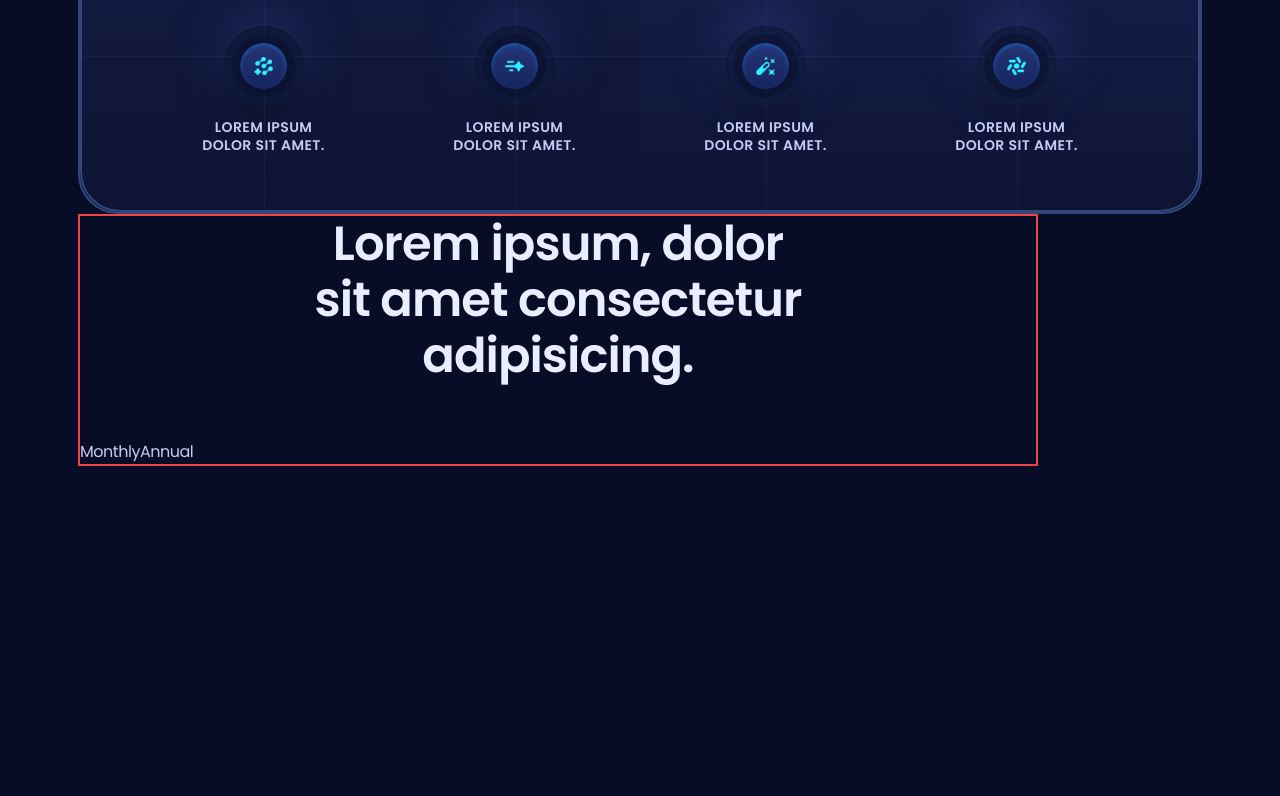
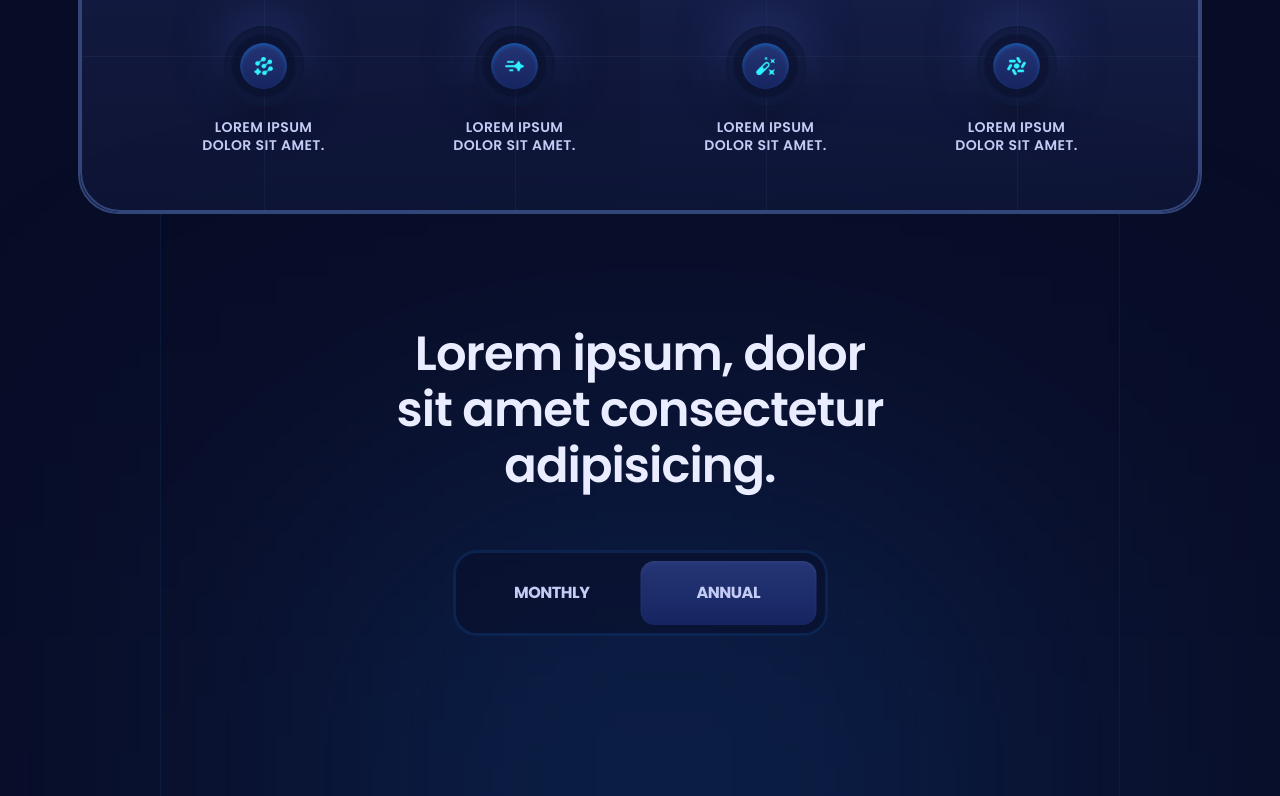
Before and after one commit to Dimterion/landing-page, a React (Vite) app: page / in a window 1280 px wide. Shown: the part 1510-2306 px from the top of the page. Before the commit the page ends 1976 px from the top, so only its background shows below. Built offline with nearby package versions, Linux system fonts and the light colour scheme.

Commit message:
add toggle to pricing component

```diff
--- a/src/components/Pricing.jsx
+++ b/src/components/Pricing.jsx
@@ -1,17 +1,37 @@
+import clsx from "clsx";
+import { useState } from "react";
 import { Element } from "react-scroll";
 
 const Pricing = () => {
+  const [monthly, setMonthly] = useState(false);
+
   return (
     <section>
       <Element name="pricing">
         <div className="container">
-          <div className="max-w-960 border-2 border-red-500">
+          <div className="pricing-head_before relative mx-auto max-w-960 border-l border-r border-s2 bg-s1/50 pb-40 pt-28 max-xl:max-w-4xl max-lg:border-none max-md:pb-32 max-md:pt-16">
             <h3 className="h3 max-lg:h4 max-md:h5 z-3 max-sm:maw-w-sm relative mx-auto mb-14 max-w-lg text-center text-p4 max-md:mb-11">
               Lorem ipsum, dolor sit amet consectetur adipisicing.
             </h3>
-            <div>
-              <button>Monthly</button>
-              <button>Annual</button>
+            <div className="relative z-4 mx-auto flex w-[375px] rounded-3xl border-[3px] border-s4/25 bg-s1/50 p-2 backdrop-blur-[6px] max-md:w-[310px]">
+              <button
+                className={clsx("pricing-head_btn", monthly && "text-p4")}
+                onClick={() => setMonthly(true)}
+              >
+                Monthly
+              </button>
+              <button
+                className={clsx("pricing-head_btn", !monthly && "text-p4")}
+                onClick={() => setMonthly(false)}
+              >
+                Annual
+              </button>
+              <div
+                className={clsx(
+                  "g4 pricing-head_btn_befor absolute left-2 top-2 h-[calc(100%-16px)] w-[calc(50%-8px)] overflow-hidden rounded-14 shadow-400 transition-transform duration-500 before:h-100",
+                  !monthly && "translate-x-full",
+                )}
+              />
             </div>
           </div>
         </div>
```
